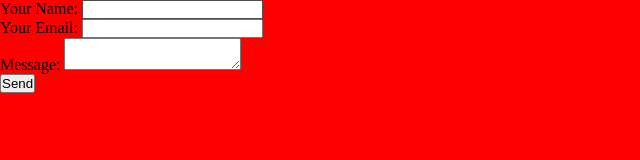
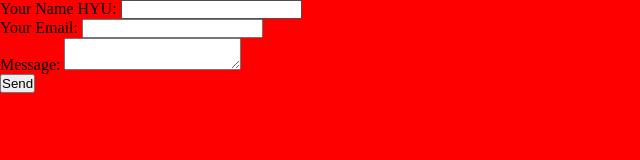
Before and after one commit to ostapost/create-react-app-lambada, a website built with Vite: page index.html in a window 1280 px wide. Shown: the whole page, without its empty margins (0-640 px from the left). Built offline with nearby package versions, Linux system fonts and the light colour scheme.

Commit message:
Hyu commit

```diff
--- a/index.html
+++ b/index.html
@@ -18,7 +18,7 @@
             >
                 <p>
                     <label
-                        >Your Name:
+                        >Your Name HYU:
                         <input
                             type="text"
                             name="name"
```
